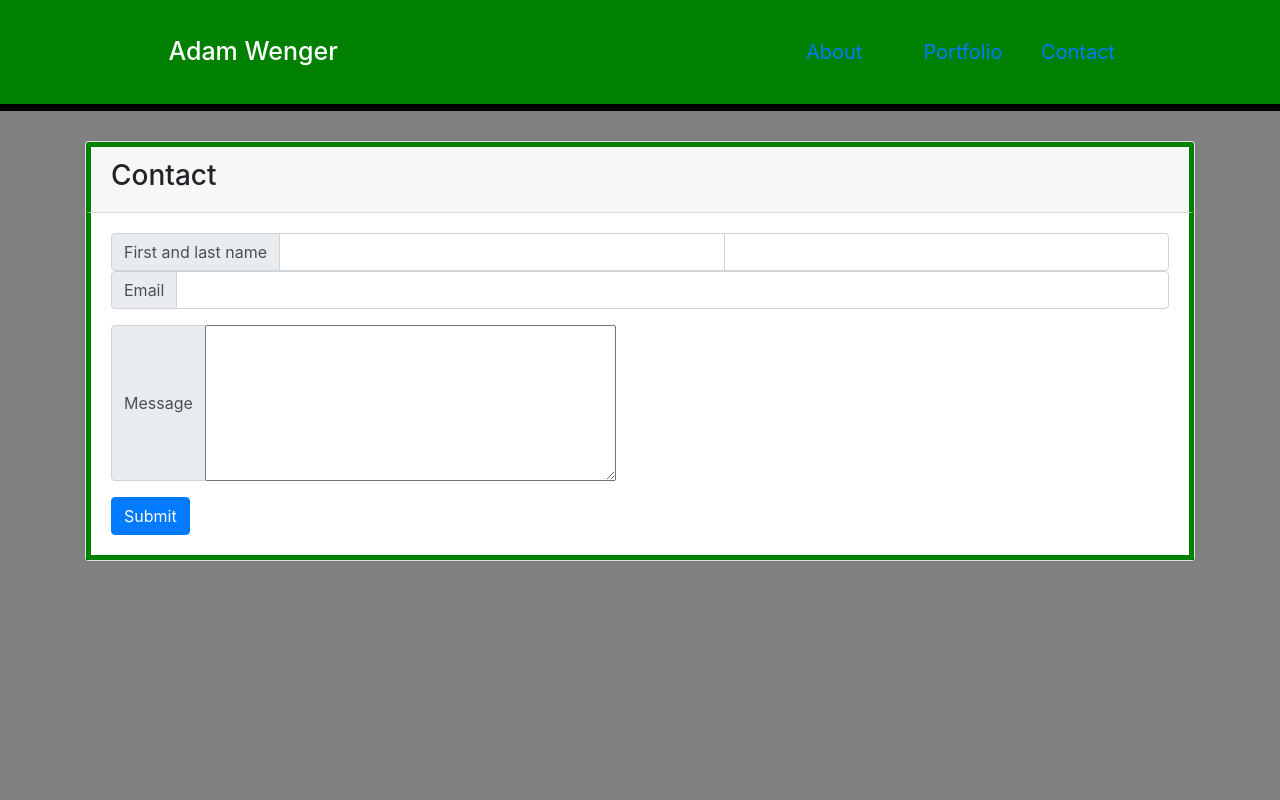
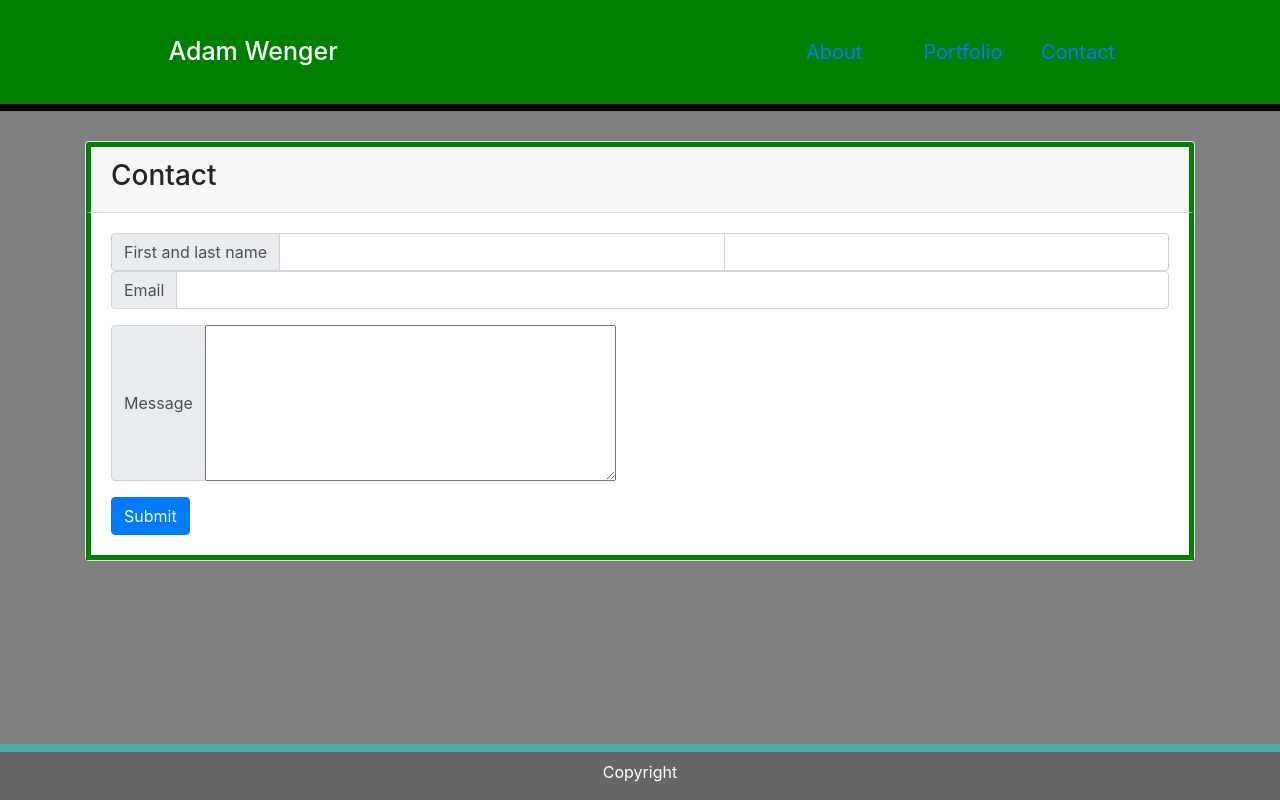
Before and after one commit to adamwenger44/react_portfolio.github.io, a React (Create React App) app: page /Contact in a window 1280 px wide. Built offline with nearby package versions, Linux system fonts and the light colour scheme.

Commit message:
footer added

```diff
--- a/src/App.css
+++ b/src/App.css
@@ -34,3 +34,16 @@
 .aboutApp, .portfolioApp, .contactApp, html {
   background-color: grey;
 }
+
+footer {
+  background-color: #666666;
+  text-align: center;
+  position: fixed;
+  width: 100%;
+  bottom: 0px;
+  color: white;
+  border-top: 8px solid #4aaaa5;
+  padding-top: 8px;
+  margin-top: 50px;
+  overflow: scroll;
+}
--- a/src/App.js
+++ b/src/App.js
@@ -7,6 +7,8 @@ import About from "./pages/about"
 import Portfolio from "./pages/portfolio"
 import Contact from "./pages/contact"
 import NotFoundPage from "./pages/notFoundPage"
+import Footer from "./components/footer/footer"
+
 function App() {
 
   return (
@@ -20,6 +22,7 @@ function App() {
           <Route exact path="/Contact" component={Contact} />
           <Route component={NotFoundPage} />        </Switch>
       </Wrapper>
+      <Footer />
     </Router>
   );
 }
--- /dev/null
+++ b/src/components/footer/footer.js
@@ -0,0 +1,15 @@
+import React from "react";
+import "../../App.css";
+import 'bootstrap/dist/css/bootstrap.min.css';
+
+
+const mainPage = () => {
+    return (
+        <div className="footerApp">
+            <footer>
+                <p id="footer"> Copyright</p>
+            </footer>
+        </div>
+    )
+}
+export default mainPage
```
Also changed, not shown: src/components/aboutMeBody/aboutMeBody.js (deleted, +0 -57 lines).
